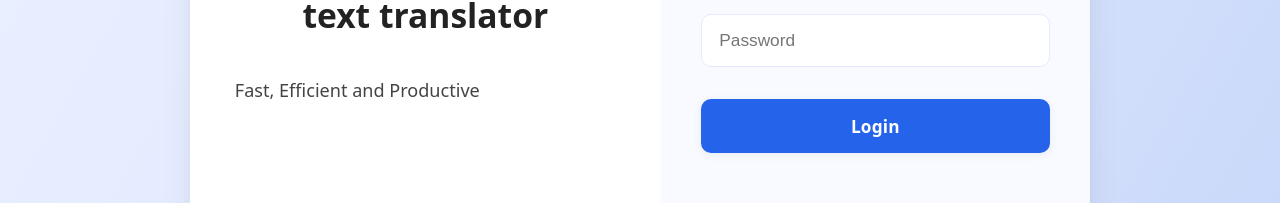
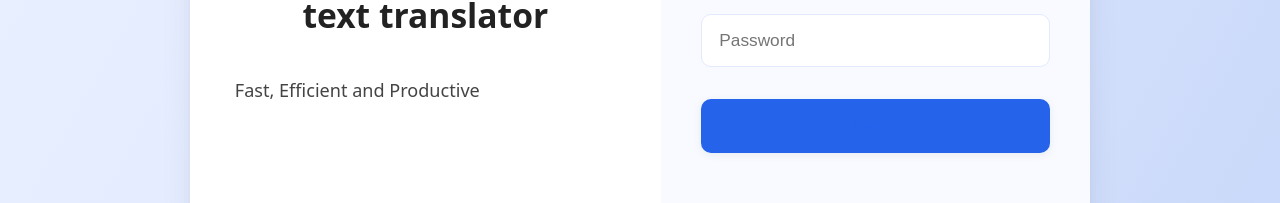
Before and after one commit to samuelbaiju/AI-text-translator, a React app in the folder frontend/: page / in a window 1280 px wide. Shown: the part 392-595 px from the top of the page. Built offline with nearby package versions, Linux system fonts and the light colour scheme; the HTML template or start-up script is replaced by a standard one.

Commit message:
ui changes

```diff
--- a/frontend/src/App.css
+++ b/frontend/src/App.css
@@ -88,7 +88,7 @@
   padding: 0.95rem 0;
   font-size: 1.08rem;
   background: #2563eb;
-  color: #fff;
+  color: #2563eb;
   border: none;
   border-radius: 10px;
   font-weight: 600;
```
